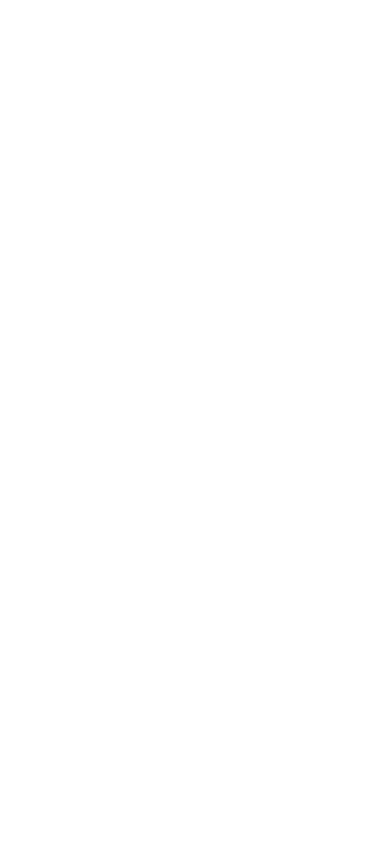
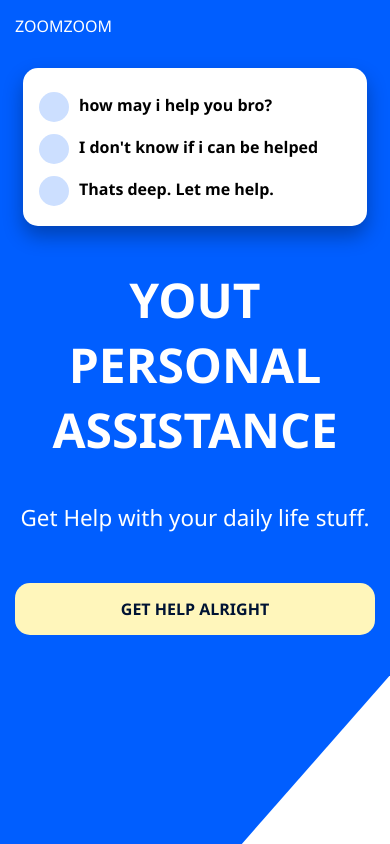
Before and after one commit to owengiri20/sass-crash-course, a plain HTML site: page index.html in a window 390 px wide. Drawn offline with Linux system fonts and the light colour scheme.

Commit message:
finish mobile layout

```diff
--- /dev/null
+++ b/css/main.scss
@@ -0,0 +1,107 @@
+$colours: (
+  primary: #005eff,
+  primary-light: lighten(#005eff, 40%),
+  primary-dark: darken(#005eff, 40%),
+  accent: #fff6bb
+);
+
+$padding: 15px;
+$borders: 15px;
+
+@function colour($colour-name) {
+  @return map-get($colours, $colour-name);
+}
+
+body,
+html {
+  height: 100%;
+}
+
+body {
+  font-family: "Segoe UI", Tahoma, Geneva, Verdana, sans-serif;
+  //   background-color: map-get($colours, primary);
+  margin: 0;
+
+  #bg {
+    clip-path: polygon(100% 0, 100% 80%, 62% 100%, 0 100%, 0 0);
+    background-color: colour(primary);
+    width: 100%;
+    height: 100%;
+    position: absolute;
+    z-index: -1;
+  }
+
+  header a {
+    color: #fff;
+    text-decoration: none;
+    padding: $padding;
+    display: block;
+    text-transform: uppercase;
+  }
+}
+
+main {
+  section#card {
+    background: #fff;
+    padding: 1em;
+    margin: 1em auto;
+    border-radius: $borders;
+    box-shadow: 0 10px 20px rgba(0, 0, 0, 0.3);
+    width: 80%;
+
+    ul {
+      list-style: none;
+      margin: 0;
+      padding: 0;
+
+      li {
+        margin-bottom: 10px;
+
+        span {
+          position: absolute;
+          //   content: "";
+          width: 30px;
+          height: 30px;
+          background-color: colour(primary-light);
+          border-radius: 50%;
+          margin-top: 8px;
+          margin-right: 50px;
+        }
+        strong {
+          display: inline-block;
+          margin-left: max(40px);
+          margin-top: 10px;
+        }
+      }
+    }
+  }
+
+  section#primary {
+    color: #fff;
+    padding: $padding;
+    text-align: center;
+
+    h1 {
+      font-size: 3em;
+      margin-top: 10px;
+      text-transform: uppercase;
+    }
+
+    p {
+      font-size: 1.4em;
+    }
+
+    a {
+      color: colour(primary-dark);
+      border-radius: $borders;
+      text-decoration: none;
+      text-transform: uppercase;
+      font-weight: bold;
+      background-color: colour(accent);
+      display: block;
+      text-align: center;
+      margin: 50px auto 0 auto;
+      padding: $padding;
+    }
+  }
+}
--- a/index.html
+++ b/index.html
@@ -4,7 +4,38 @@
     <meta charset="UTF-8" />
     <meta name="viewport" content="width=device-width, initial-scale=1.0" />
     <meta http-equiv="X-UA-Compatible" content="ie=edge" />
+    <link rel="stylesheet" href="css/main.css" />
     <title>Sass</title>
   </head>
-  <body></body>
+  <body>
+    <div id="bg"></div>
+    <header>
+      <a href="">ZoomZoom</a>
+    </header>
+
+    <main>
+      <section id="card">
+        <ul>
+          <li>
+            <span></span>
+            <strong>how may i help you bro?</strong>
+          </li>
+          <li>
+            <span></span>
+            <strong>I don't know if i can be helped</strong>
+          </li>
+          <li>
+            <span></span>
+            <strong>Thats deep. Let me help.</strong>
+          </li>
+        </ul>
+      </section>
+
+      <section id="primary">
+        <h1>Yout personal assistance</h1>
+        <p>Get Help with your daily life stuff.</p>
+        <a href="">get help alright</a>
+      </section>
+    </main>
+  </body>
 </html>
```
Also changed, not shown: css/main.css (added), 1 other file.
